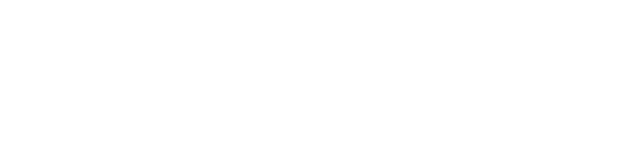
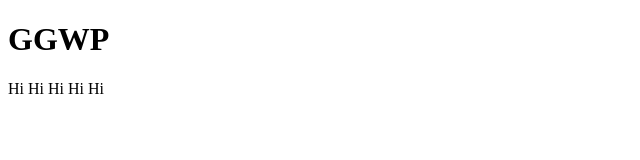
Before and after one commit to rozi5500/Course-JS, a plain HTML site: page forGit.html in a window 1280 px wide. Shown: the whole page, without its empty margins (0-640 px from the left). Drawn offline with Linux system fonts and the light colour scheme.

Commit message:
something added

```diff
--- a/forGit.html
+++ b/forGit.html
@@ -4,9 +4,16 @@
     <meta charset="UTF-8">
     <meta http-equiv="X-UA-Compatible" content="IE=edge">
     <meta name="viewport" content="width=device-width, initial-scale=1.0">
-    <title>Document</title>
+    <title>Ukraine Project</title>
 </head>
 <body>
+    <h1>GGWP</h1>
 
+    <il>Hi</il>
+    <il>Hi</il>
+    <il>Hi</il>
+    <il>Hi</il>
+    <il>Hi</il>
+    <il></il>
 </body>
 </html>
```
